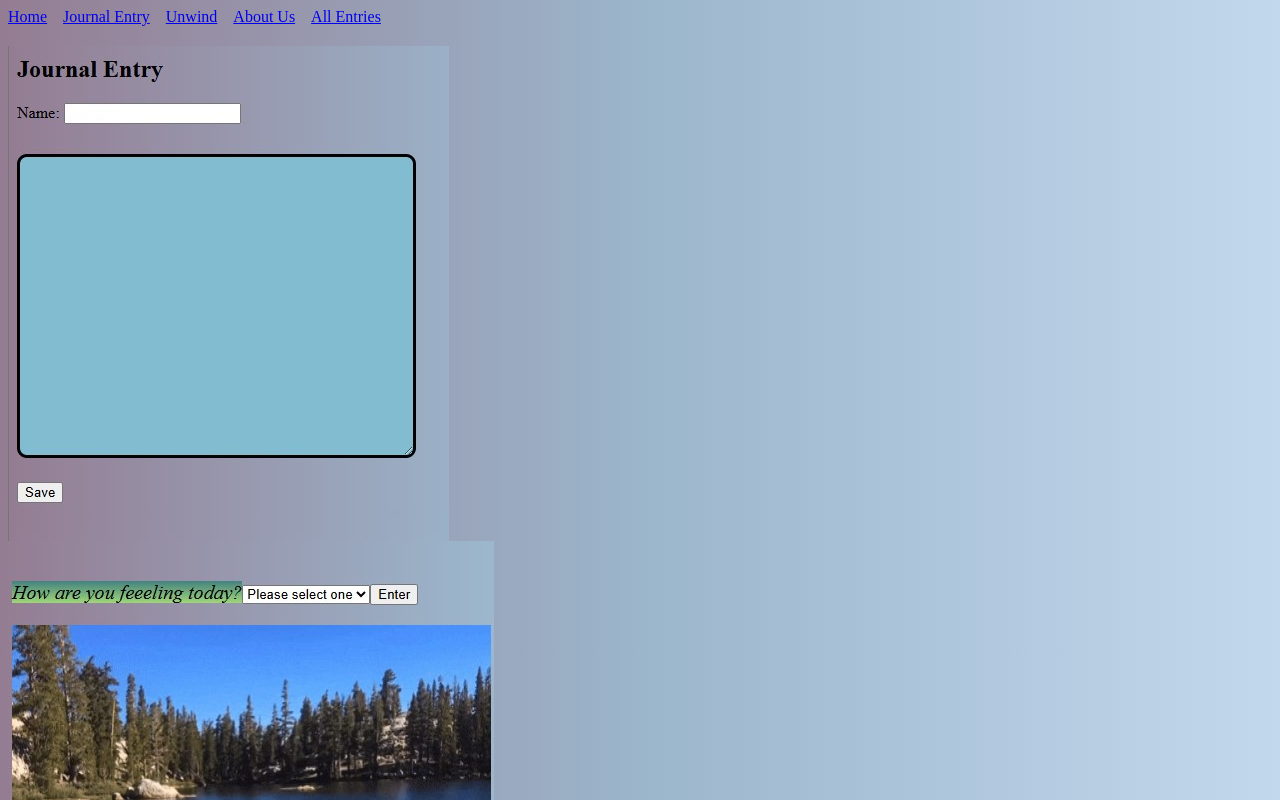
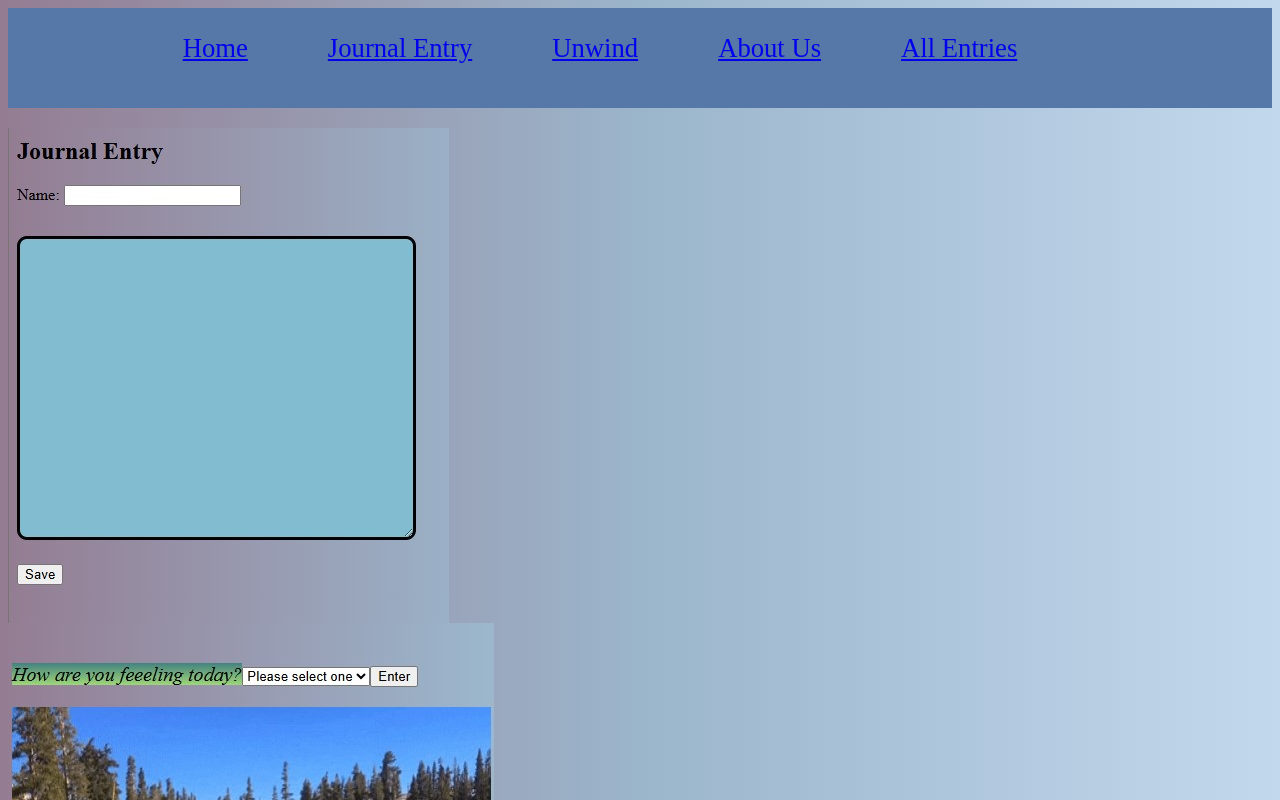
Before and after one commit to rdolma7/CP325.9-Captsone, a React (Vite) app in the folder front-end/: page /home in a window 1280 px wide. Shown: the top 800 px of the page. Built offline with nearby package versions, Linux system fonts and the light colour scheme.

Commit message:
Made small changes to the CRUD methods

```diff
--- a/front-end/src/App.css
+++ b/front-end/src/App.css
@@ -67,7 +67,7 @@ h3 {
   width: 75vw;
   height: 75vh;
   display: grid;
-  margin-top:20px
+  margin-top: 20px;
 }
 .feelingDropdown {
   background-color: rgb(177, 163, 125);
@@ -84,23 +84,31 @@ p {
 .journalName {
   margin-bottom: 30px;
 }
-.btnJournal{
-  margin-top:20px
+.btnJournal {
+  margin-top: 20px;
 }
-.labelUnwind{
+.labelUnwind {
   font-size: 15pt;
-  background-image: linear-gradient(rgb(67, 130, 128),
-    rgb(158, 215, 120));
-    font-style: italic;
+  background-image: linear-gradient(rgb(67, 130, 128), rgb(158, 215, 120));
+  font-style: italic;
 }
-.allEntries{
+.allEntries {
   margin-top: 20px;
- background-image: linear-gradient(to right, rgb(182, 180, 105),rgb(171, 198, 153), rgb(45, 114, 90));
+  background-image: linear-gradient(
+    to right,
+    rgb(81, 135, 140),
+    rgb(171, 198, 153),
+    rgb(45, 114, 90)
+  );
   font-size: 20pt;
-
+  padding: 5px;
 }
 
-.beach{
+.beach {
   margin-top: 20px;
   width: 800px;
 }
+
+.tableEntries {
+  padding: 5px;
+}
--- a/front-end/src/NavBar.css
+++ b/front-end/src/NavBar.css
@@ -1,23 +1,21 @@
-.navbar {
-  display: flex;
-  justify-content: space-between;
-  align-items: center;
-  padding: 1rem;
-}
-
-.navbar-center .nav-links {
+.nav-links {
   list-style-type: none;
   display: flex;
   margin: 0;
   padding: 0;
+  color: black
 }
 
-.navbar-center .nav-links li {
-  margin-right: 1rem;
+.navbar-center {
+  display: flex;
+  justify-content: center;
+  background-color: rgb(86, 120, 168);
+  height: 75px;
+  font-size: 20pt;
+  color: black;
+  padding-top: 25px
 }
 
-
-.navbar-right {
-  display: flex;
-  align-items: center;
+li {
+  margin-right: 5rem;
 }
--- a/front-end/src/components/NavBar.jsx
+++ b/front-end/src/components/NavBar.jsx
@@ -4,8 +4,6 @@ import { Link } from "react-router-dom";
 
 function NavBar() {
   return (
-    <nav className="navBar">
-      <div className="navbar-left"></div>
       <div className="navbar-center">
         <ul className="nav-links">
           <li>
@@ -25,7 +23,6 @@ function NavBar() {
           </li>
         </ul>
       </div>
-    </nav>
   );
 }
 
--- a/front-end/src/pages/journalEntries.jsx
+++ b/front-end/src/pages/journalEntries.jsx
@@ -14,20 +14,14 @@ function JournalEntries() {
   return (
     <>
       <NavBar />
-      <div className="allEntries">
-      {journals.map((journal) => (
-        <div>
-         <table>
-          <tr>
-         <td>{journal.name}
-         {journal.content}
-         </td>
-         </tr>
-         </table>
-        </div>
-      ))}
+      <div>
+        {journals.map((journal) => (
+          <div className="allEntries">
+            <h5>{journal.name} entered: </h5>
+            {journal.content}
+          </div>
+        ))}
       </div>
-
     </>
   );
 }
```
Also changed, not shown: 1 other file (tests, documents, lock files or other folders).
